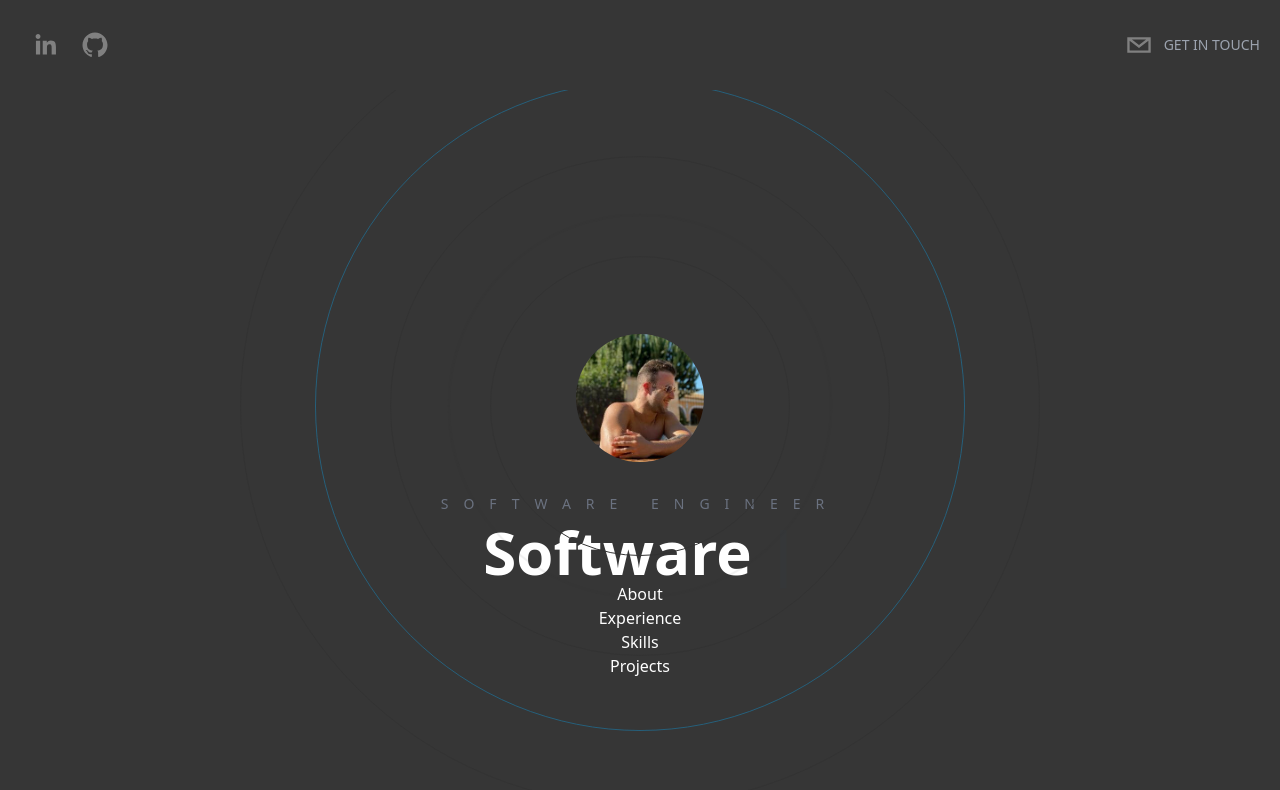
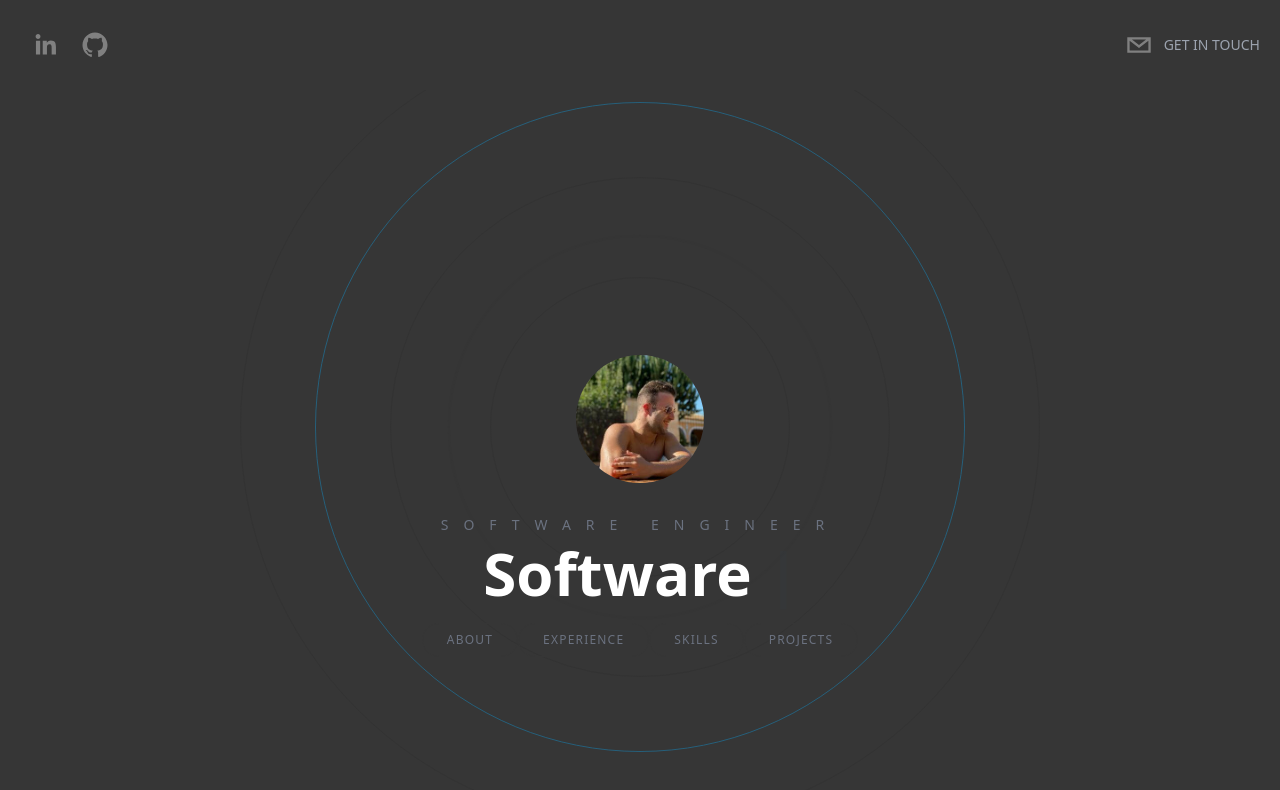
Before and after one commit to slajara/portfolio-slajara, a Next.js app: page / in a window 1280 px wide. Shown: the top 790 px of the page. Built offline with nearby package versions, Linux system fonts and the light colour scheme.

Commit message:
hero add buttoms

```diff
--- a/app/globals.css
+++ b/app/globals.css
@@ -1,3 +1,9 @@
 @tailwind base;
 @tailwind components;
 @tailwind utilities;
+
+@layer components {
+  .heroButtom {
+    @apply px-6 py-2 border border-[#363636] rounded-full uppercase text-xs tracking-widest text-gray-500 transition-all hover:border-[#0AABF7]/40 hover:text-[#0AABF7]/40;
+  }
+}
--- a/components/Hero.tsx
+++ b/components/Hero.tsx
@@ -3,6 +3,7 @@
 import { Cursor, useTypewriter } from "react-simple-typewriter";
 import BackgroundCircles from "./BackgroundCircles";
 import Image from "next/image";
+import Link from "next/link";
 
 function Hero() {
   const [text, count] = useTypewriter({
@@ -22,7 +23,7 @@
         className="relative rounded-full h-32 w-32 mx-auto object-cover"
       />
 
-      <div>
+      <div className="z-20">
         <h2 className="text-sm uppercase text-gray-500 pb-2 tracking-[15px]">
           Software Engineer
         </h2>
@@ -30,10 +31,22 @@
           <span className="mr-3">{text}</span>
           <Cursor cursorColor="#0AABF7" />
         </h1>
-        <div className="heroButtom">About</div>
-        <div className="heroButtom">Experience</div>
-        <div className="heroButtom">Skills</div>
-        <div className="heroButtom">Projects</div>
+
+        <div className="pt-5">
+        <Link href="#about">
+            <button className="heroButtom">About</button>
+          </Link>
+          <Link href="#experience">
+            <button className="heroButtom">Experience</button>
+          </Link>
+
+          <Link href="#skills">
+            <button className="heroButtom">Skills</button>
+          </Link>
+          <Link href="#projects">
+            <button className="heroButtom">Projects</button>
+          </Link>
+        </div>
       </div>
     </div>
   );
```
